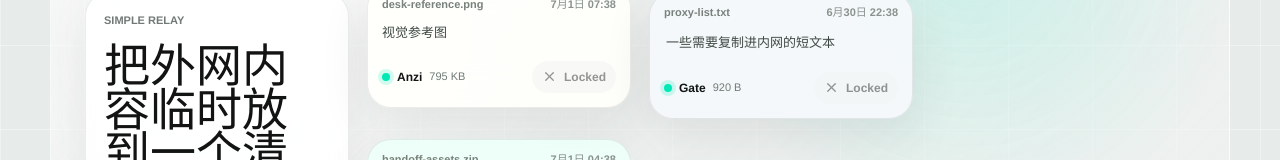
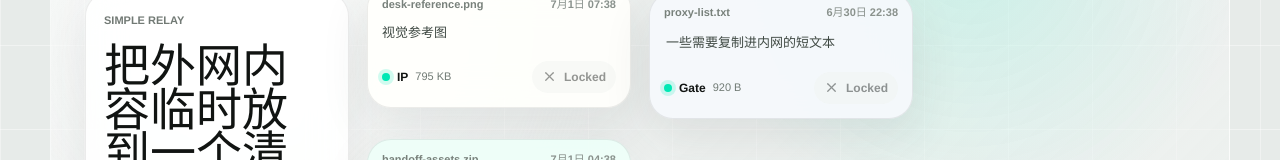
Before and after one commit to omoyx/nospace, a React (Vite) app: page / in a window 1280 px wide. Shown: the part 206-366 px from the top of the page. Built offline with nearby package versions, Linux system fonts and the light colour scheme; no server answers.

Commit message:
Rename upload source to IP

```diff
--- a/src/App.tsx
+++ b/src/App.tsx
@@ -38,7 +38,7 @@ const sampleAssets: Asset[] = [
     mimeType: "image/png",
     size: 814000,
     uploadedAt: new Date(Date.now() - 1000 * 60 * 80).toISOString(),
-    sourceName: "Anzi",
+    sourceName: "IP",
     note: "视觉参考图",
     width: 1200,
     height: 760,
@@ -134,6 +134,10 @@ function formatTime(iso: string): string {
   return formatter.format(new Date(iso));
 }
 
+function displaySourceName(sourceName: string): string {
+  return sourceName === "Anzi" ? "IP" : sourceName;
+}
+
 function useAssetFeed(invite: string, hasSession: boolean) {
   const [assets, setAssets] = useState<Asset[]>([]);
   const [loading, setLoading] = useState(false);
@@ -179,7 +183,7 @@ export function App() {
     if (!query.trim()) return feed;
     const needle = query.trim().toLowerCase();
     return feed.filter((asset) =>
-      [asset.originalName, asset.sourceName, asset.note, asset.mimeType]
+      [asset.originalName, displaySourceName(asset.sourceName), asset.sourceName, asset.note, asset.mimeType]
         .filter(Boolean)
         .some((value) => value!.toLowerCase().includes(needle)),
     );
@@ -428,7 +432,7 @@ function AssetCard({
       <div className="asset-footer">
         <div>
           <span className="source-dot" />
-          <strong>{asset.sourceName}</strong>
+          <strong>{displaySourceName(asset.sourceName)}</strong>
           <small>{formatBytes(asset.size)}</small>
         </div>
         <div className="card-actions">
```
Also changed, not shown: task/share-canvas/README.md, 2 other files (tests, documents, lock files or other folders).
